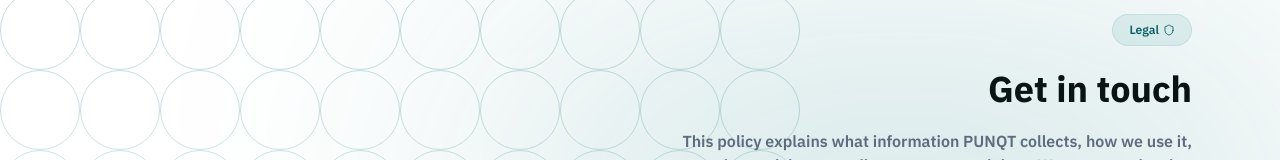
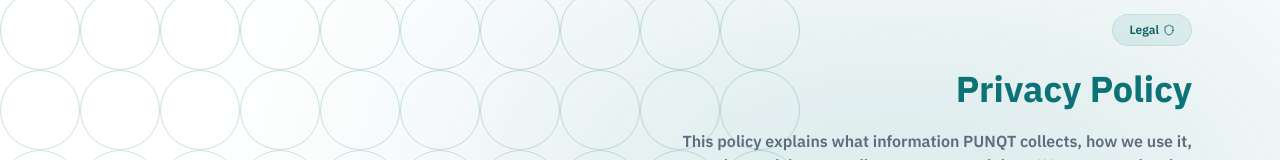
Before and after one commit to Aladdin-Elshamy/Punpqt_website, a Next.js app: page /privacy-policy in a window 1280 px wide. Shown: the part 219-379 px from the top of the page. Built offline with nearby package versions, Linux system fonts and the light colour scheme; no server answers.

Commit message:
fix(privacy-policy): correct hero heading and styling
Replace the incorrect “Get in touch” title with “Privacy Policy” and apply the primary text color for consistent branding.

```diff
--- a/src/features/privacy-policy/sections/Hero.tsx
+++ b/src/features/privacy-policy/sections/Hero.tsx
@@ -37,7 +37,7 @@
       <Badge className="h-8! border-[#0D73771A] px-4 font-semibold">
         <Shield /> Legal
       </Badge>
-      <h1 className="mt-6 text-3xl font-bold sm:text-4xl">Get in touch</h1>
+      <h1 className="mt-6 text-3xl font-bold sm:text-4xl text-primary">Privacy Policy</h1>
       <p className="mt-5 max-w-lg font-semibold text-muted-foreground">
         This policy explains what information PUNQT collects, how we use it, and
         your rights regarding your personal data. We are committed to protecting
```
